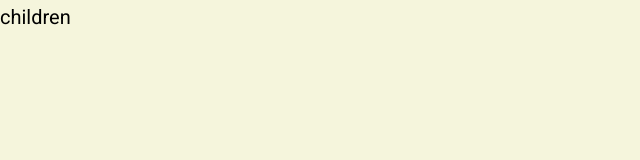
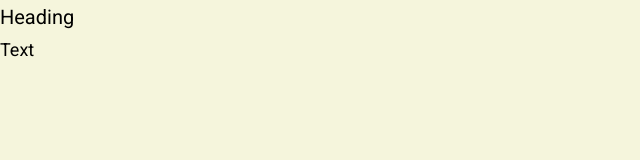
Before and after one commit to M-Orziboyev/education, a Next.js app: page / in a window 1280 px wide. Shown: the top 160 px of the page, without its empty margins (0-640 px from the left). Built offline with nearby package versions, Linux system fonts and the light colour scheme.

Commit message:
Text component

```diff
--- a/src/components/heading.tsx
+++ b/src/components/Heading/heading.tsx
@@ -1,4 +1,4 @@
-import {headingProps} from "@/src/components/heading.props";
+import {headingProps} from "@/src/components/Heading/heading.props";
 import styles from './heading.module.css';
 const Heading = ({tag, children }: headingProps): JSX.Element => {
     switch (tag) {
--- /dev/null
+++ b/src/components/Text/text.module.css
@@ -0,0 +1,16 @@
+.p{
+    margin: 0;
+}
+.s{
+    font-size: 14px;
+    line-height: 24px;
+}
+
+.m{
+    font-size: 16px;
+    line-height: 24px
+}
+.l{
+    font-size: 18px;
+    line-height: 29px
+}
--- /dev/null
+++ b/src/components/Text/text.props.ts
@@ -0,0 +1,6 @@
+import {ReactNode} from "react";
+
+export interface TextProps{
+    size: 's' | 'm' | 'l',
+    children: ReactNode,
+}
--- /dev/null
+++ b/src/components/Text/text.tsx
@@ -0,0 +1,11 @@
+import {TextProps} from "@/src/components/Text/text.props";
+import cn from "classnames"
+import styles from "./text.module.css"
+const Text = ({size = 'm', children}: TextProps): JSX.Element => {
+    return <p className={cn(styles.p, {
+        [styles.s] : size = 's',
+        [styles.m]: size = 'm',
+        [styles.l]: size = 'l',
+    })}>{children}</p>
+}
+export default Text
--- a/src/components/index.ts
+++ b/src/components/index.ts
@@ -1 +1,2 @@
-export {default as Heading} from './heading'
+export {default as Heading} from './Heading/heading';
+export {default as Text} from './Text/text'
--- a/src/pages/index.tsx
+++ b/src/pages/index.tsx
@@ -1,8 +1,11 @@
-import {Heading} from "@/src/components";
+import {Heading, Text} from "@/src/components";
 
 const Index = () => {
   return (
-      <Heading tag='h3'>children</Heading>
+      <div>
+        <Heading tag='h3'>Heading</Heading>
+        <Text size='l'>Text</Text>
+      </div>
   )
 }
 export default Index
```
Also changed, not shown: package.json (+4 -3 lines), src/components/Heading/heading.module.css (renamed from src/components/heading.module.css), src/components/Heading/heading.props.ts (renamed from src/components/heading.props.ts), 1 other file (tests, documents, lock files or other folders).
